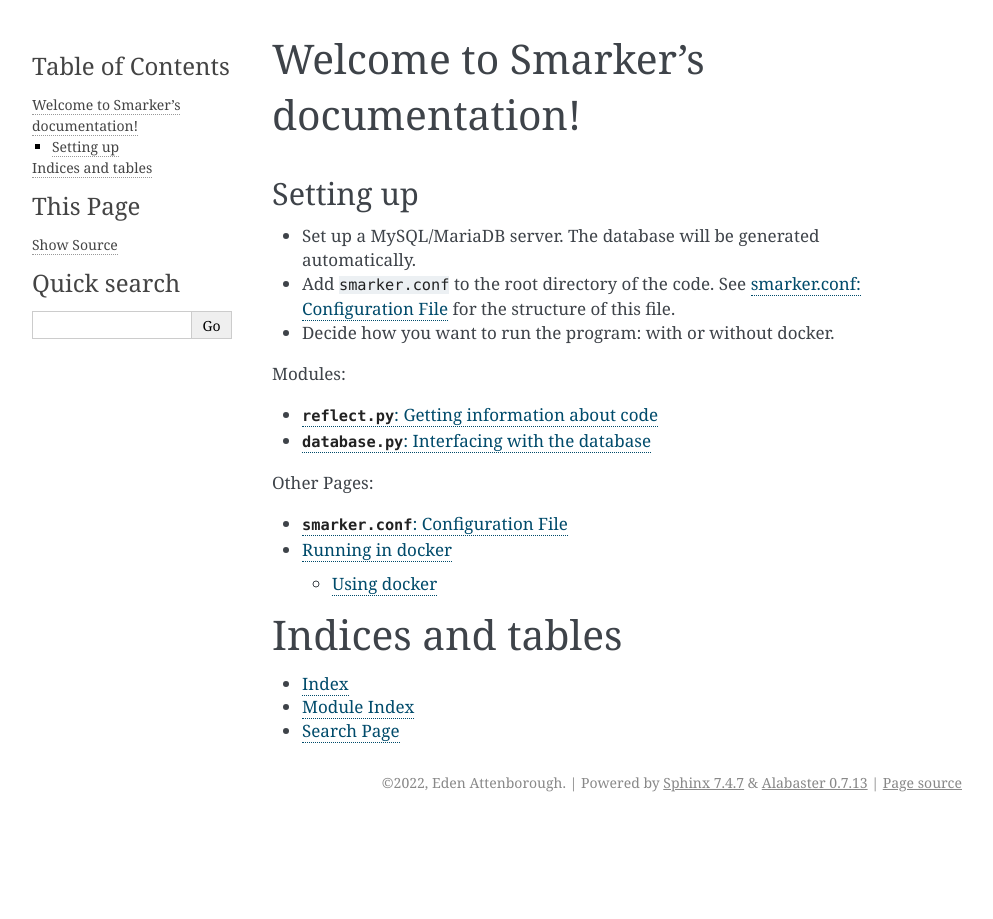
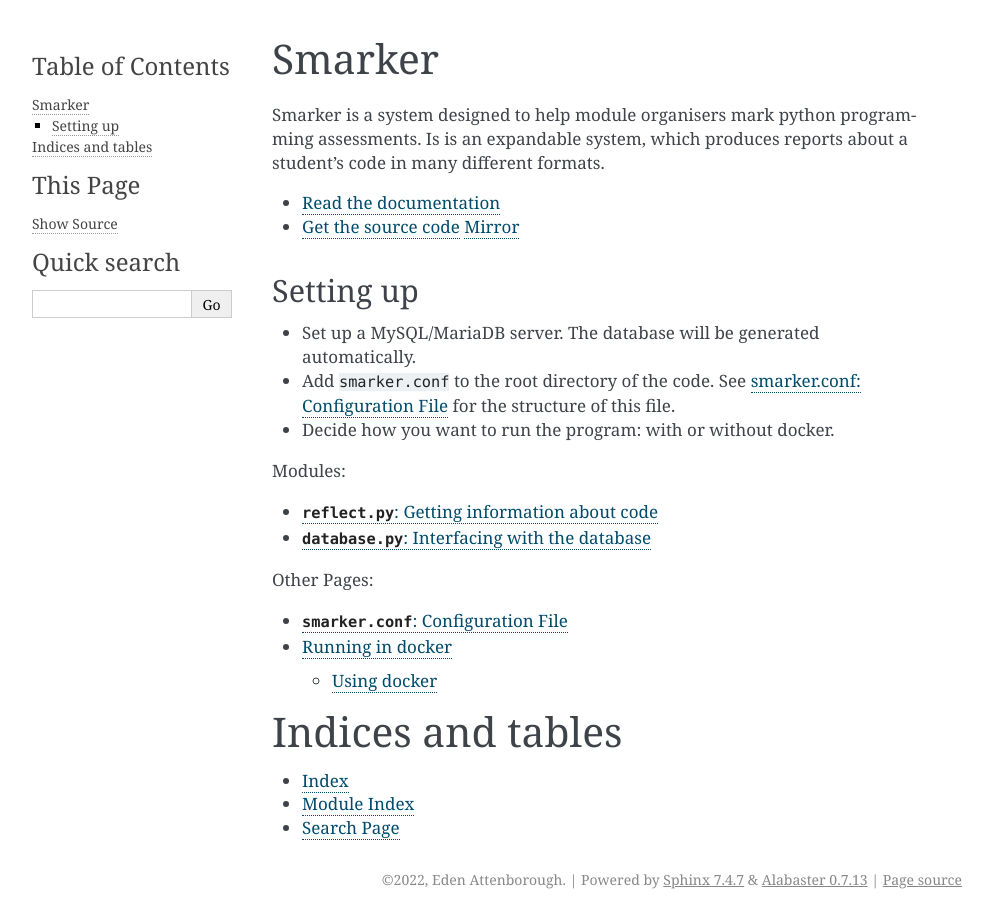
Before and after one commit to jwansek/Smarker, a Sphinx documentation site: the page built from docs/source/index.rst, in a window 1280 px wide. Shown: the whole page, without its empty margins (148-1141 px from the left). Built offline with Sphinx 7.4.7, drawn with Linux system fonts in a browser that asks for light colours.

Commit message:
Updated readme

```diff
--- a/docs/source/conf.py
+++ b/docs/source/conf.py
@@ -28,7 +28,12 @@ author = 'Eden Attenborough'
 # Add any Sphinx extension module names here, as strings. They can be
 # extensions coming with Sphinx (named 'sphinx.ext.*') or your custom
 # ones.
-extensions = ['sphinx.ext.autodoc', 'sphinx.ext.coverage', 'sphinx.ext.napoleon']
+extensions = [
+    'sphinx.ext.autodoc',
+    'sphinx.ext.coverage',
+    'sphinx.ext.napoleon',
+    "sphinx_mdinclude"
+]
 
 # Add any paths that contain templates here, relative to this directory.
 templates_path = ['_templates']
--- a/docs/source/index.rst
+++ b/docs/source/index.rst
@@ -1,5 +1,4 @@
-Welcome to Smarker's documentation!
-===================================
+.. mdinclude:: readme.md
 
 Setting up
 ----------
--- /dev/null
+++ b/docs/source/readme.md
@@ -0,0 +1,8 @@
+# Smarker
+
+Smarker is a system designed to help module organisers mark python programming assessments.
+Is is an expandable system, which produces reports about a student's code in many different
+formats.
+
+- [Read the documentation](http://smarker.eda.gay/)
+- [Get the source code](https://github.com/jwansek/Smarker) [Mirror](https://git.eda.gay/Smarker/files.html)
```
Also changed, not shown: README.md (+8 -1 lines), 1 other file.
